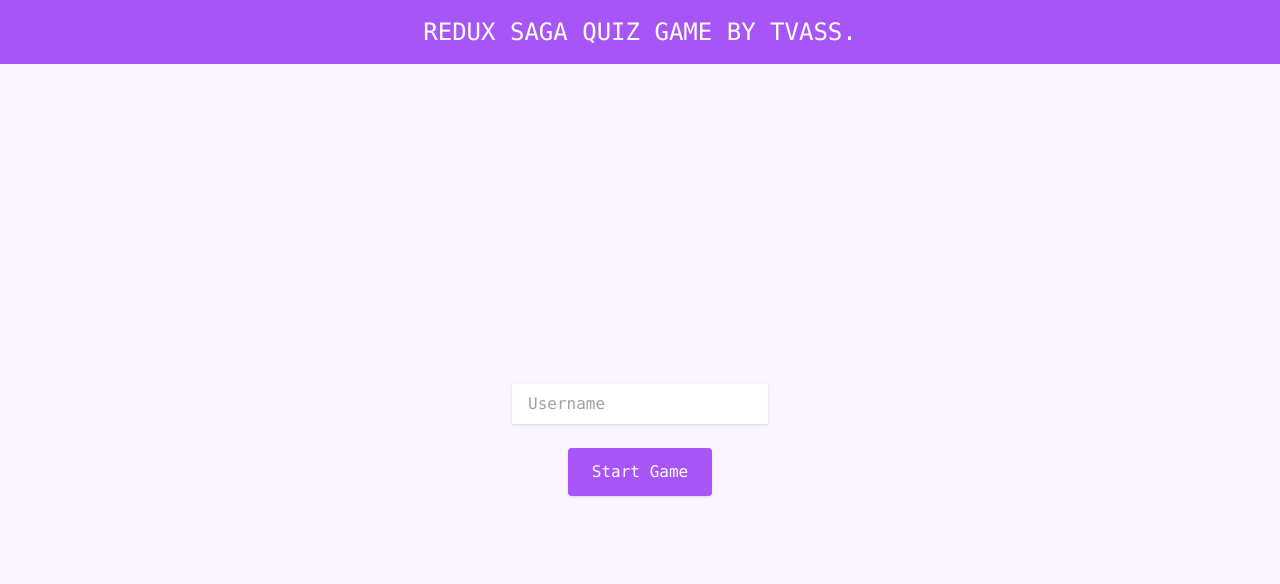
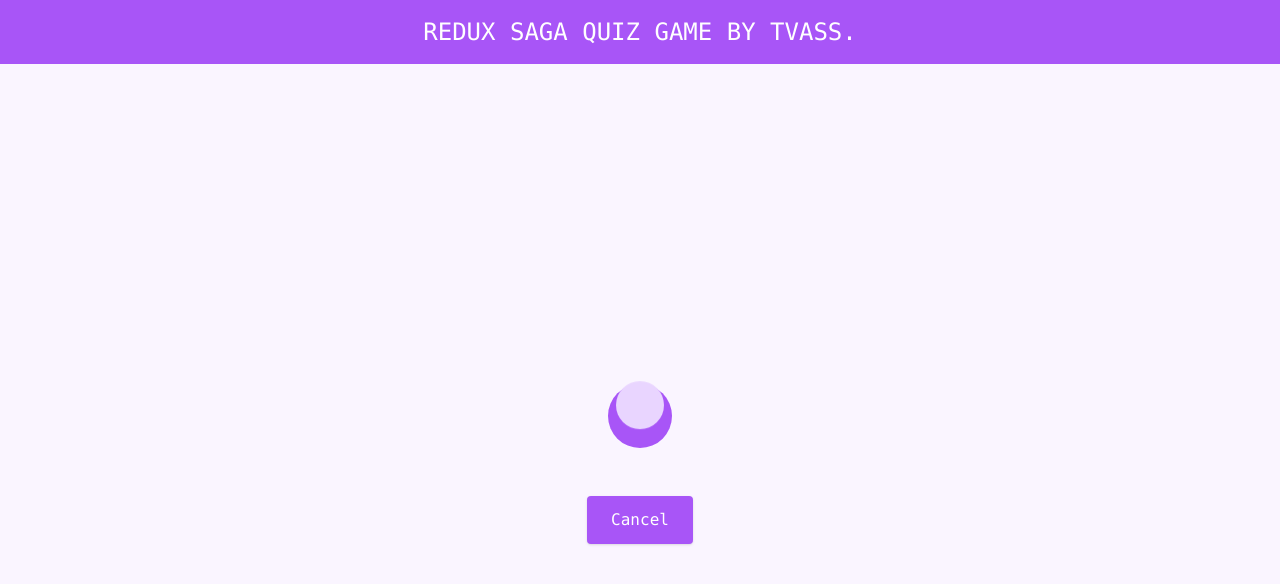
Before and after one commit to Tatyana-OA/quiz_game, a React (Create React App) app: page / in a window 1280 px wide. Both pictures are taken after a click on the button "Start Game". Shown: the top 584 px of the page. Built offline with nearby package versions, Linux system fonts and the light colour scheme.

Commit message:
Styling the fetching page

```diff
--- a/src/pages/FetchingPage.js
+++ b/src/pages/FetchingPage.js
@@ -1,13 +1,18 @@
 import React from 'react'
 import { cancelGame } from '../store/slices/gameInit'
 import { useDispatch } from 'react-redux'
+import Button from '../components/Button'
 
 const FetchingPage = () => {
   const dispatch = useDispatch()
   return (
-    <div>
-      <button onClick={()=>{dispatch(cancelGame())}}>Cancel</button>
-      <p>Loading</p>
+    <div className="flex flex-col justify-center items-center mt-80">
+      <div className="w-16 h-16 bg-purple-500 rounded-full flex items-center justify-center mb-12">
+        <div className="w-12 h-12 bg-purple-200 rounded-full animate-bounce">
+
+        </div>
+      </div>
+      <Button onClick={()=>{dispatch(cancelGame())}}>Cancel</Button>
       </div>
   )
 }
--- a/src/pages/StartGamePage.js
+++ b/src/pages/StartGamePage.js
@@ -18,7 +18,7 @@ const StartGamePage = () => {
       placeholder="Username"
       className="py-2 px-4 outline-none rouded shadow w-64 mb-6"
       />
-      <Button>Start Game</Button>
+      <Button onClick={startGameHandler}> Start Game</Button>
      </div>
   )
 }
```
